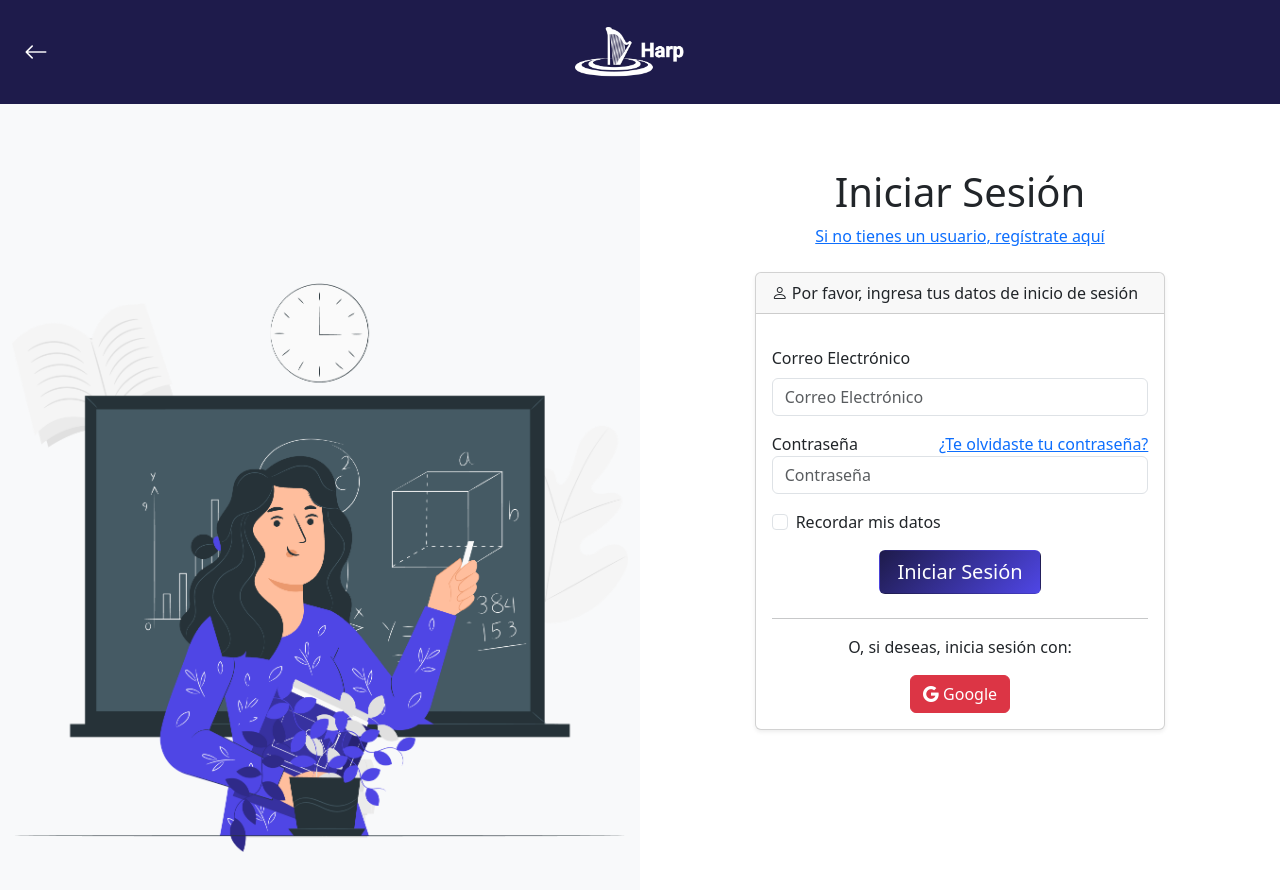
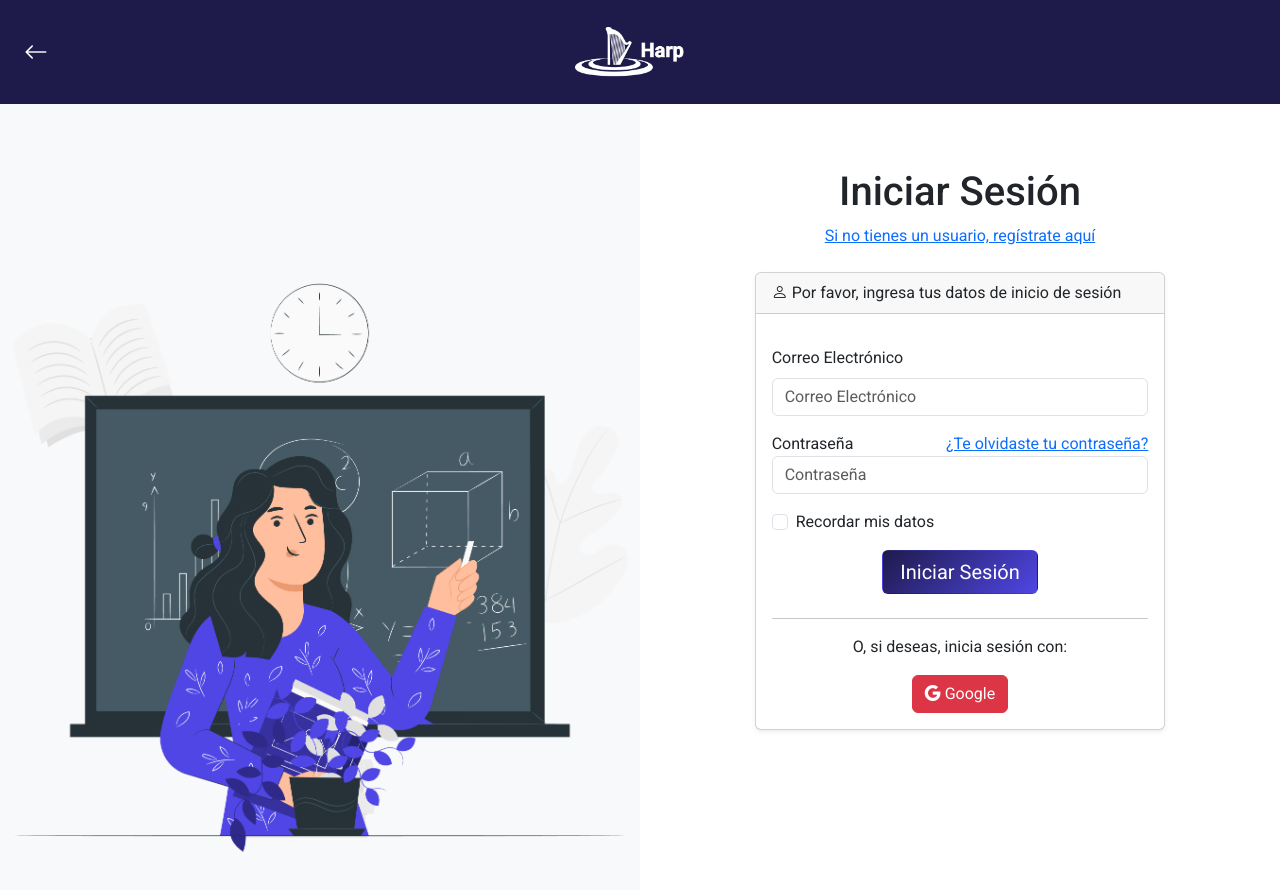
Before and after one commit to oscaralfrm/Grupo5-Comision3k2-SeminarioIntegrador, a React (Vite) app in the folder harp/: page /login in a window 1280 px wide. Shown: the top 890 px of the page. Built offline with nearby package versions, Linux system fonts and the light colour scheme; a web font is replaced by a local one.

Commit message:
Arreglo estilo login

```diff
--- a/harp/src/Components/InicioSesion/InicioSesion.jsx
+++ b/harp/src/Components/InicioSesion/InicioSesion.jsx
@@ -35,7 +35,7 @@ export const LoginForm = () => {
     };
 
     const loginForm = () => (
-        <div className="container-fluid" style={{ overflow: 'hidden', marginTop: '0vh' }}>
+        <div className="container-fluid" style={{ overflow: 'hidden', marginTop: '0vh', fontFamily:'Roboto' }}>
             <div className="row">
                 {/* Sección de Imagen */}
                 <div className="col-lg-6 d-flex justify-content-center align-items-center bg-light">
```
